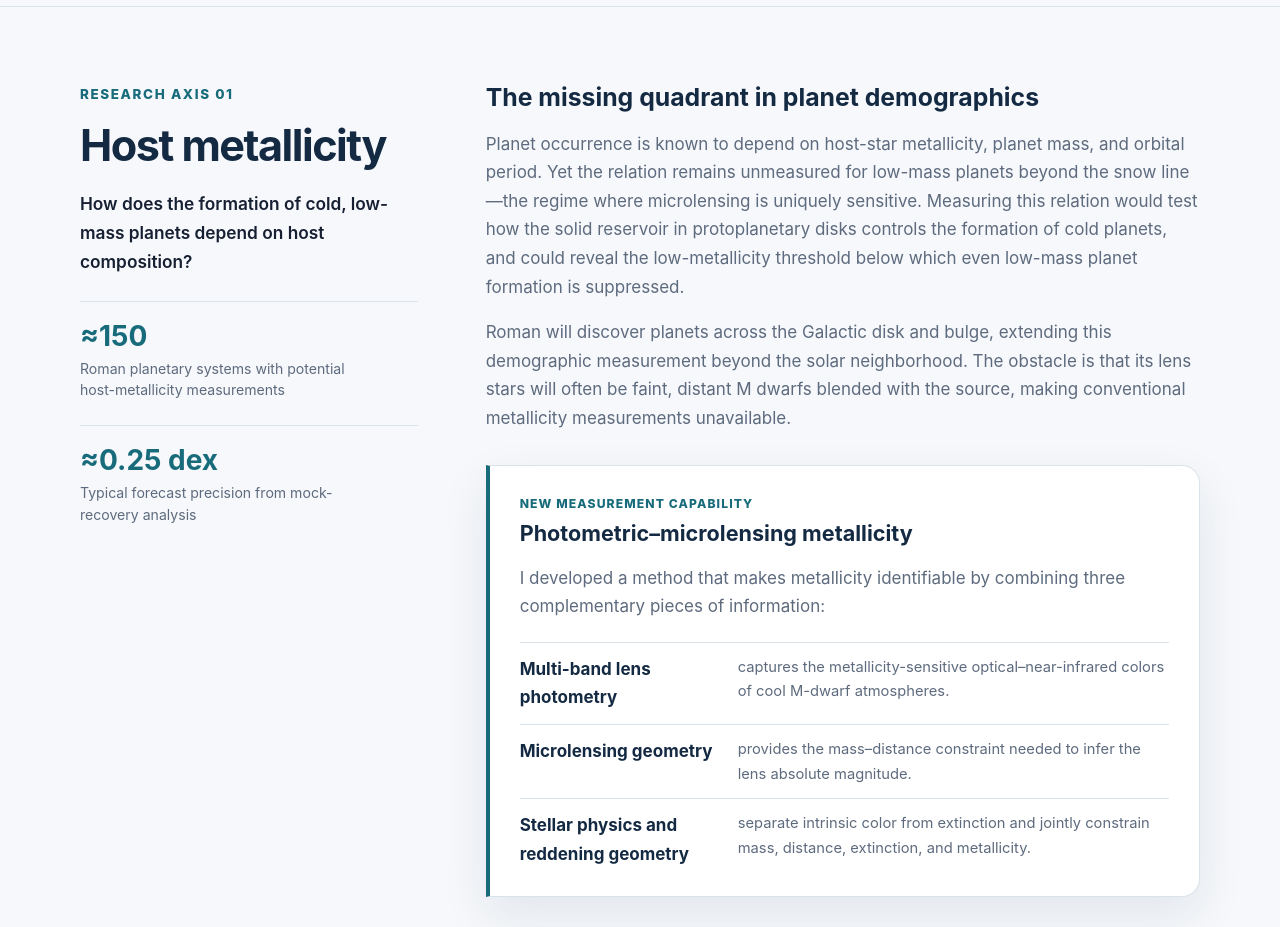
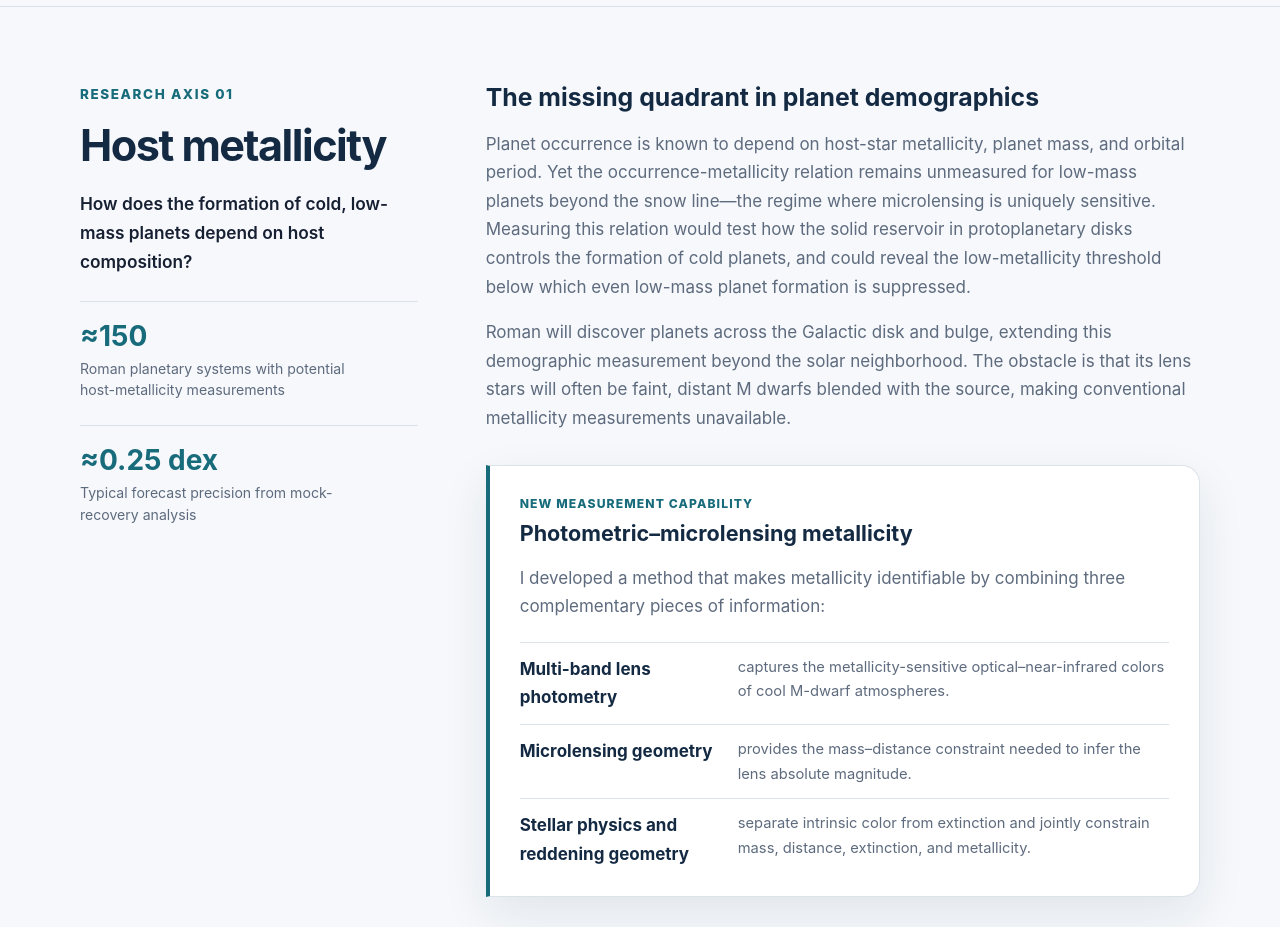
Before and after one commit to zhangjiyuan22/zhangjiyuan22.github.io, a plain HTML site: page research.html in a window 1280 px wide. Shown: the part 1020-1947 px from the top of the page. Drawn offline with Linux system fonts and the light colour scheme.

Commit message:
Update research.html

```diff
--- a/research.html
+++ b/research.html
@@ -71,7 +71,7 @@
         </aside>
         <div class="chapter-body">
           <h3>The missing quadrant in planet demographics</h3>
-          <p>Planet occurrence is known to depend on host-star metallicity, planet mass, and orbital period. Yet the relation remains unmeasured for low-mass planets beyond the snow line—the regime where microlensing is uniquely sensitive. Measuring this relation would test how the solid reservoir in protoplanetary disks controls the formation of cold planets, and could reveal the low-metallicity threshold below which even low-mass planet formation is suppressed.</p>
+          <p>Planet occurrence is known to depend on host-star metallicity, planet mass, and orbital period. Yet the occurrence-metallicity relation remains unmeasured for low-mass planets beyond the snow line—the regime where microlensing is uniquely sensitive. Measuring this relation would test how the solid reservoir in protoplanetary disks controls the formation of cold planets, and could reveal the low-metallicity threshold below which even low-mass planet formation is suppressed.</p>
           <p>Roman will discover planets across the Galactic disk and bulge, extending this demographic measurement beyond the solar neighborhood. The obstacle is that its lens stars will often be faint, distant M dwarfs blended with the source, making conventional metallicity measurements unavailable.</p>
 
           <div class="capability-block">
```
